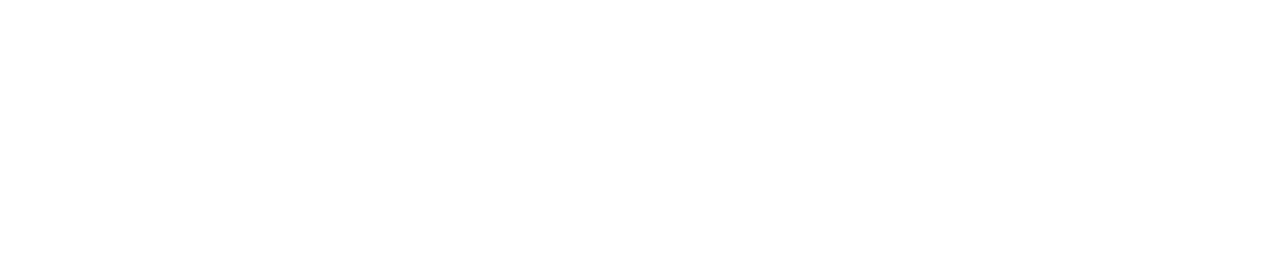
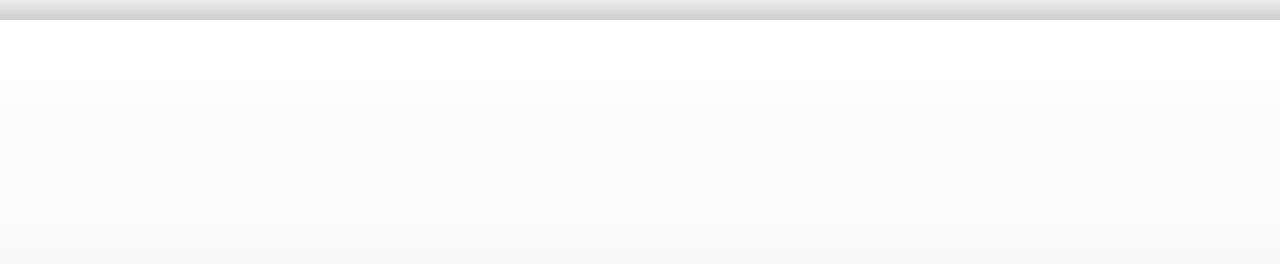
Before and after one commit to beta-os/source, a plain HTML site: page www/index.html in a window 1280 px wide. Drawn offline with Linux system fonts and the light colour scheme.

Commit message:
edited Javascript

```diff
--- a/www/index.html
+++ b/www/index.html
@@ -3,13 +3,11 @@
         <head>
             <title>&beta;eta&nbsp;OS</title>
             <!--[if gt IE 6]><!-->
-                <style>* { margin: 0; padding: 0;} canvas { position:absolute; width:100%; height:100%; }</style>
+                <style> * { margin: 0; padding: 0;} canvas { position:absolute; width:100%; height:100%; } </style>
                 <script src="operating-system.js"></script>
             <!--<![endif]-->
         </head>
         <body>
-            <h1>This isn't gonna work.</h1>
-            <p>So, it appears like you don't have <a href="http://enable-javascript.com/">Javascript enabled</a>, which is kind of a requirement to actually run &beta;eta OS. And, well.... You didn't get this from me, but the easiest way to make sure you can start &beta;eta OS on this PC is by installing the <a href="http://www.chromium.org/Home">Chromium</a> browser and re-opening the page in that. So, yeah...
-            <p>Anyway, we're sorry for the inconvenience.</p>
+            <a href="http://enable-javascript.com/">Javascript's disabled</a>
         </body>
     </html>
--- a/www/operating-system.js
+++ b/www/operating-system.js
@@ -1,5 +1,6 @@
 var system = {
     screen: {
+        canvas: null,
         output: null,
         menu: {
             draw: function() {
@@ -21,7 +22,7 @@ var system = {
             color: "#000",
             widgets: [],
             draw: function() {
-                var background = system.screen.output.createLinearGradient(0, 0, 0, window.innerHeight);
+                var background = system.screen.output.createLinearGradient(0, 0, 0, window.innerHeight-20);
                 background.addColorStop(0, "#FFF");
                 background.addColorStop(1, "#EEE");
 
@@ -37,17 +38,25 @@ var system = {
 };
 
 window.onload = function() {
-    document.canvas = document.createElement("canvas");
-    document.canvas.width = window.innerWidth;
-    document.canvas.height = window.innerHeight;
+    system.screen.canvas = document.createElement("canvas");
+    system.screen.canvas.width = window.innerWidth;
+    system.screen.canvas.height = window.innerHeight;
 
-    if(document.canvas.getContext) {
+    if(system.screen.canvas.getContext) {
         document.body.innerHTML = "";
-        document.body.appendChild(document.canvas);
-        system.screen.output = document.canvas.getContext("2d");
+        document.body.appendChild(system.screen.canvas);
+        system.screen.output = system.screen.canvas.getContext("2d");
+
+        system.screen.desktop.draw();
+        system.screen.menu.draw();
+        system.screen.dock.draw();
     }
     window.onresize = function() {
+        system.screen.canvas.width = window.innerWidth;
+        system.screen.canvas.height = window.innerHeight;
+
         system.screen.output.clearRect(0, 0, window.innerWidth, window.innerHeight);
+
         system.screen.desktop.draw();
         system.screen.menu.draw();
         system.screen.dock.draw();
```
